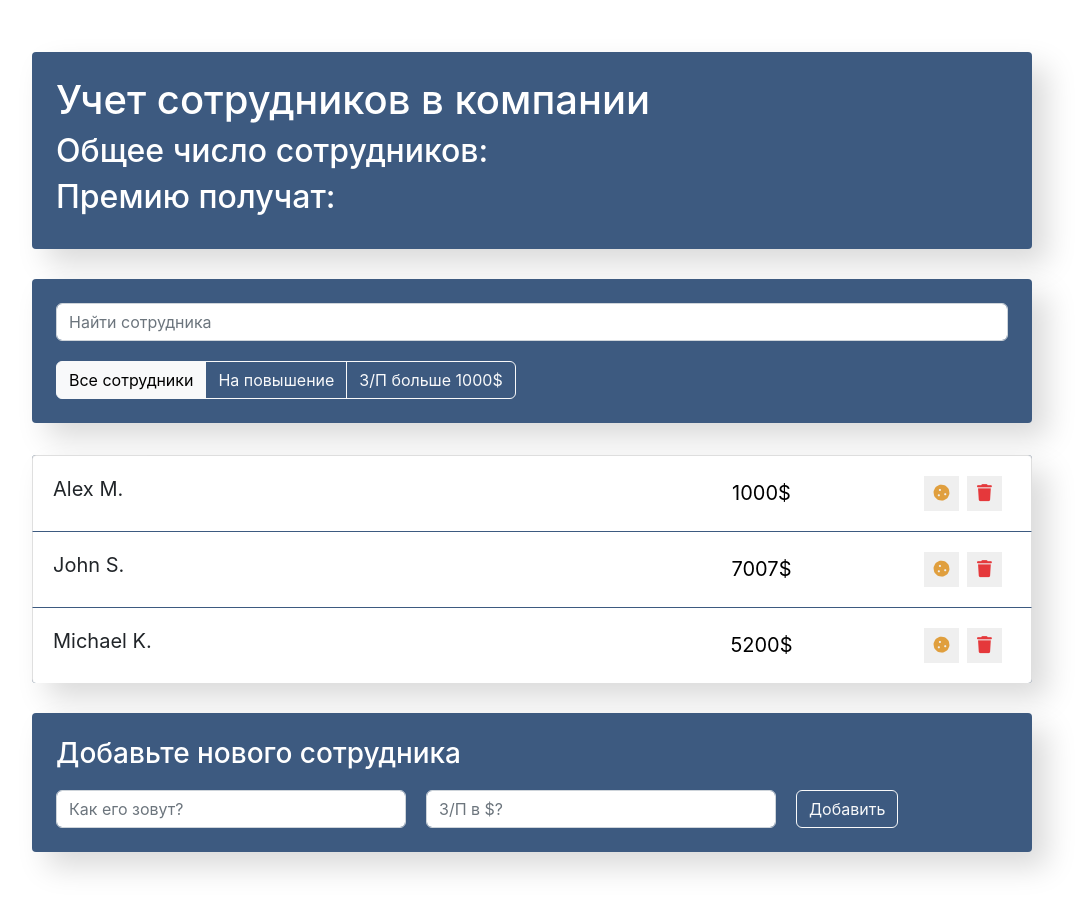
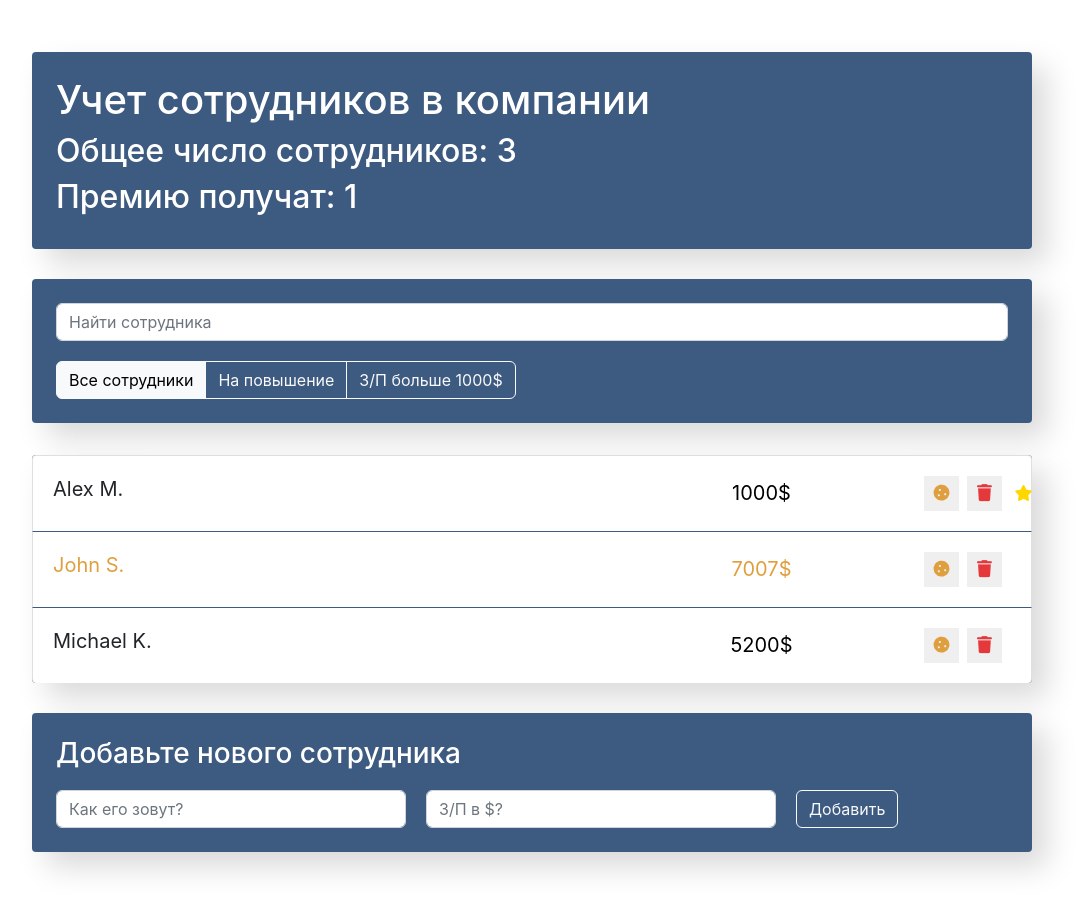
Before and after one commit to ddunaev247/CleverlandReact, a React (Create React App) app in the folder project/: page / in a window 1280 px wide. Shown: the whole page, without its empty margins (108-1192 px from the left). Built offline with nearby package versions, Linux system fonts and the light colour scheme.

Commit message:
toggleProp and app-info get data

```diff
--- a/project/src/components/app-info/app-info.jsx
+++ b/project/src/components/app-info/app-info.jsx
@@ -1,9 +1,9 @@
 import './app-info.css';
 
-export const AppInfo = () => (
+export const AppInfo = ({ allEmployees, rewarded }) => (
     <div className="app-info">
         <h1>Учет сотрудников в компании</h1>
-        <h2>Общее число сотрудников:</h2>
-        <h2>Премию получат:</h2>
+        <h2>Общее число сотрудников: {allEmployees}</h2>
+        <h2>Премию получат: {rewarded}</h2>
     </div>
 );
--- a/project/src/components/app/app.jsx
+++ b/project/src/components/app/app.jsx
@@ -4,20 +4,25 @@ import { SearchPanel } from '../search-panel/search-panel';
 import { AppFilter } from '../app-filter/app-filter';
 import { EmployeesList } from '../employees-list/employees-list';
 import { EmployeesAddForm } from '../employees-add-form/employees-add-form';
+import { employees } from '../../const/employee';
 import './app.css';
 
 export class App extends Component {
     constructor(props) {
         super(props);
         this.state = {
-            data: [
-                { name: 'Alex M.', salary: 1000, increase: false, id: 1 },
-                { name: 'John S.', salary: 7007, increase: true, id: 2 },
-                { name: 'Michael K.', salary: 5200, increase: false, id: 3 },
-            ],
+            data: employees,
+            allEmployees: employees.length,
+            rewarded: employees.filter(item => item.increase === true).length,
         };
-        this.maxId = this.state.data.length;
+        this.maxId = this.state.data.length + 1;
     }
+    getEmployees = () => {
+        this.setState(state => ({
+            allEmployees: state.data.length,
+            rewarded: state.data.filter(item => item.increase === true).length,
+        }));
+    };
     deleteItem = id => {
         this.setState(({ data }) => {
             // const index = data.findIndex(elem => elem.id === id);
@@ -28,17 +33,33 @@ export class App extends Component {
 
             return { data: data.filter(item => item.id !== id) };
         });
+        this.getEmployees();
     };
     addedItem = (name, salary) => {
         const newItem = { name, salary, increase: false, id: this.maxId++ };
         this.setState(({ data }) => ({
             data: [...data, newItem],
         }));
+        this.getEmployees();
+    };
+    onToggleProp = (id, prop) => {
+        this.setState(({ data }) => ({
+            data: data.map(item => {
+                if (item.id === id) {
+                    return { ...item, [prop]: !item[prop] };
+                }
+                return item;
+            }),
+        }));
+        this.getEmployees();
     };
     render() {
         return (
             <div className="app">
-                <AppInfo />
+                <AppInfo
+                    allEmployees={this.state.allEmployees}
+                    rewarded={this.state.rewarded}
+                />
                 <div className="search-panel">
                     <SearchPanel />
                     <AppFilter />
@@ -46,6 +67,7 @@ export class App extends Component {
                 <EmployeesList
                     dataEmployees={this.state.data}
                     onDelete={this.deleteItem}
+                    onToggleProp={this.onToggleProp}
                 />
                 <EmployeesAddForm addItem={this.addedItem} />
             </div>
--- a/project/src/components/employees-list-item/employees-list-item.jsx
+++ b/project/src/components/employees-list-item/employees-list-item.jsx
@@ -3,27 +3,21 @@ import classNames from 'classnames';
 import './employees-list-item.css';
 
 export class EmployeesListItem extends Component {
-    constructor(props) {
-        super(props);
-        this.state = { increase: false, like: false };
-    }
-    onIncrease = () => {
-        this.setState(({ increase }) => ({ increase: !increase }));
-    };
-    onRise = () => {
-        this.setState(({ like }) => ({ like: !like }));
-    };
     render() {
-        const { name, salary, onDelete } = this.props;
-        const { increase, like } = this.state;
+        const { name, salary, onDelete, onToggleProp, increase, rise } =
+            this.props;
         return (
             <li
                 className={classNames(
                     'list-group-item d-flex justify-content-between',
-                    { increase, like }
+                    { increase, like: rise }
                 )}
             >
-                <span className="list-group-item-label" onClick={this.onRise}>
+                <span
+                    className="list-group-item-label"
+                    data-toggle="rise"
+                    onClick={onToggleProp}
+                >
                     {name}
                 </span>
                 <input
@@ -36,7 +30,8 @@ export class EmployeesListItem extends Component {
                     <button
                         type="button"
                         className="btn-cookie btn-sm "
-                        onClick={this.onIncrease}
+                        data-toggle="increase"
+                        onClick={onToggleProp}
                     >
                         <i className="fas fa-cookie"></i>
                     </button>
--- a/project/src/components/employees-list/employees-list.jsx
+++ b/project/src/components/employees-list/employees-list.jsx
@@ -2,13 +2,19 @@ import { EmployeesListItem } from '../employees-list-item/employees-list-item';
 
 import './employees-list.css';
 
-export const EmployeesList = ({ dataEmployees, onDelete }) => (
+export const EmployeesList = ({ dataEmployees, onDelete, onToggleProp }) => (
     <ul className="app-list list-group">
         {dataEmployees.map(({ id, ...item }) => (
             <EmployeesListItem
                 key={id}
                 {...item}
                 onDelete={() => onDelete(id)}
+                onToggleProp={e =>
+                    onToggleProp(
+                        id,
+                        e.currentTarget.getAttribute('data-toggle')
+                    )
+                }
             />
         ))}
     </ul>
--- a/project/src/const/employee.js
+++ b/project/src/const/employee.js
@@ -1,5 +1,23 @@
 export const employees = [
-    { name: 'Alex M.', salary: 1000, increase: false, id: 1 },
-    { name: 'John S.', salary: 7000, increase: true, id: 2 },
-    { name: 'Michael K.', salary: 5200, increase: false, id: 3 },
+    {
+        name: 'Alex M.',
+        salary: 1000,
+        increase: false,
+        rise: true,
+        id: 1,
+    },
+    {
+        name: 'John S.',
+        salary: 7007,
+        increase: true,
+        rise: false,
+        id: 2,
+    },
+    {
+        name: 'Michael K.',
+        salary: 5200,
+        increase: false,
+        rise: false,
+        id: 3,
+    },
 ];
```
